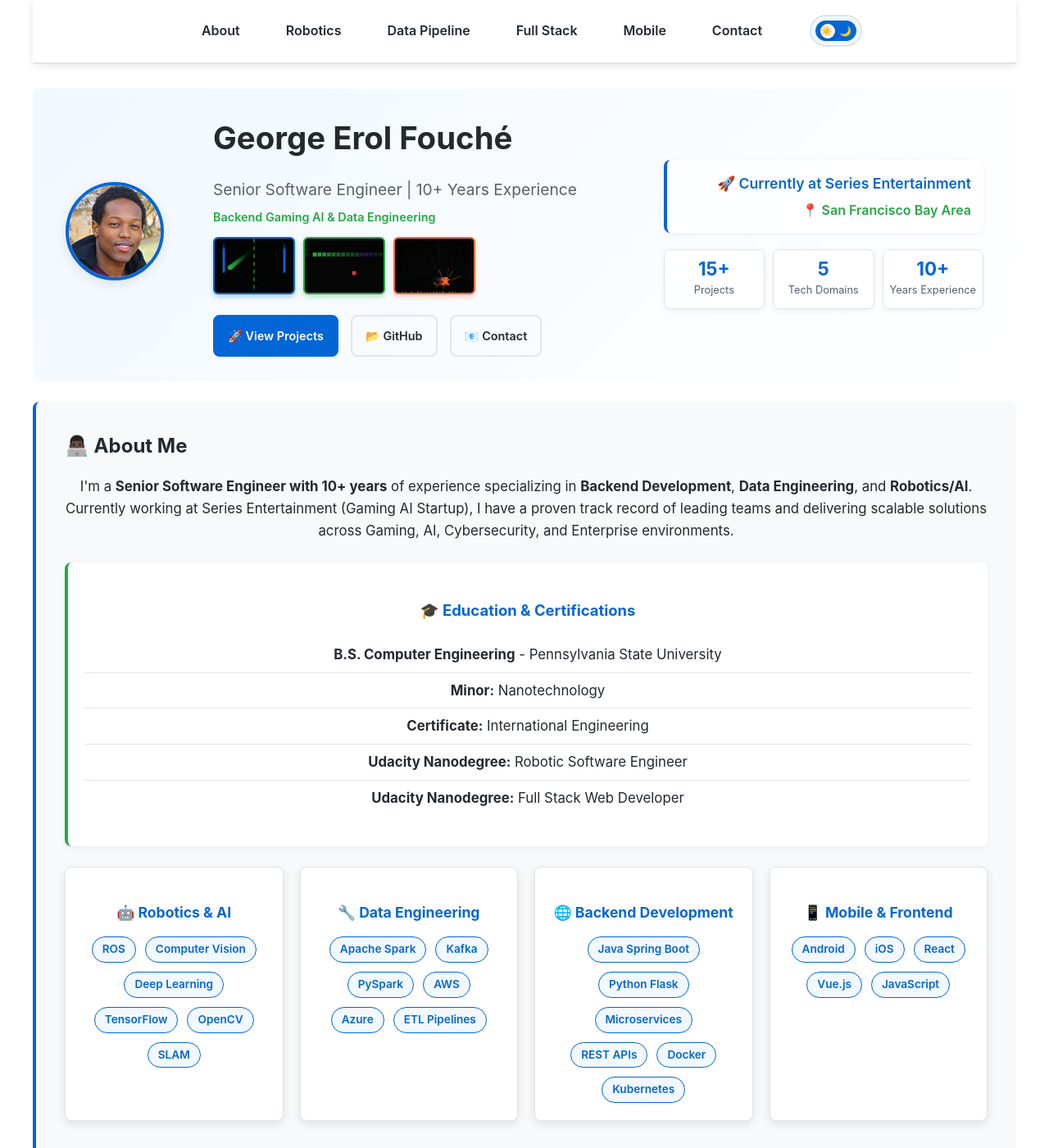
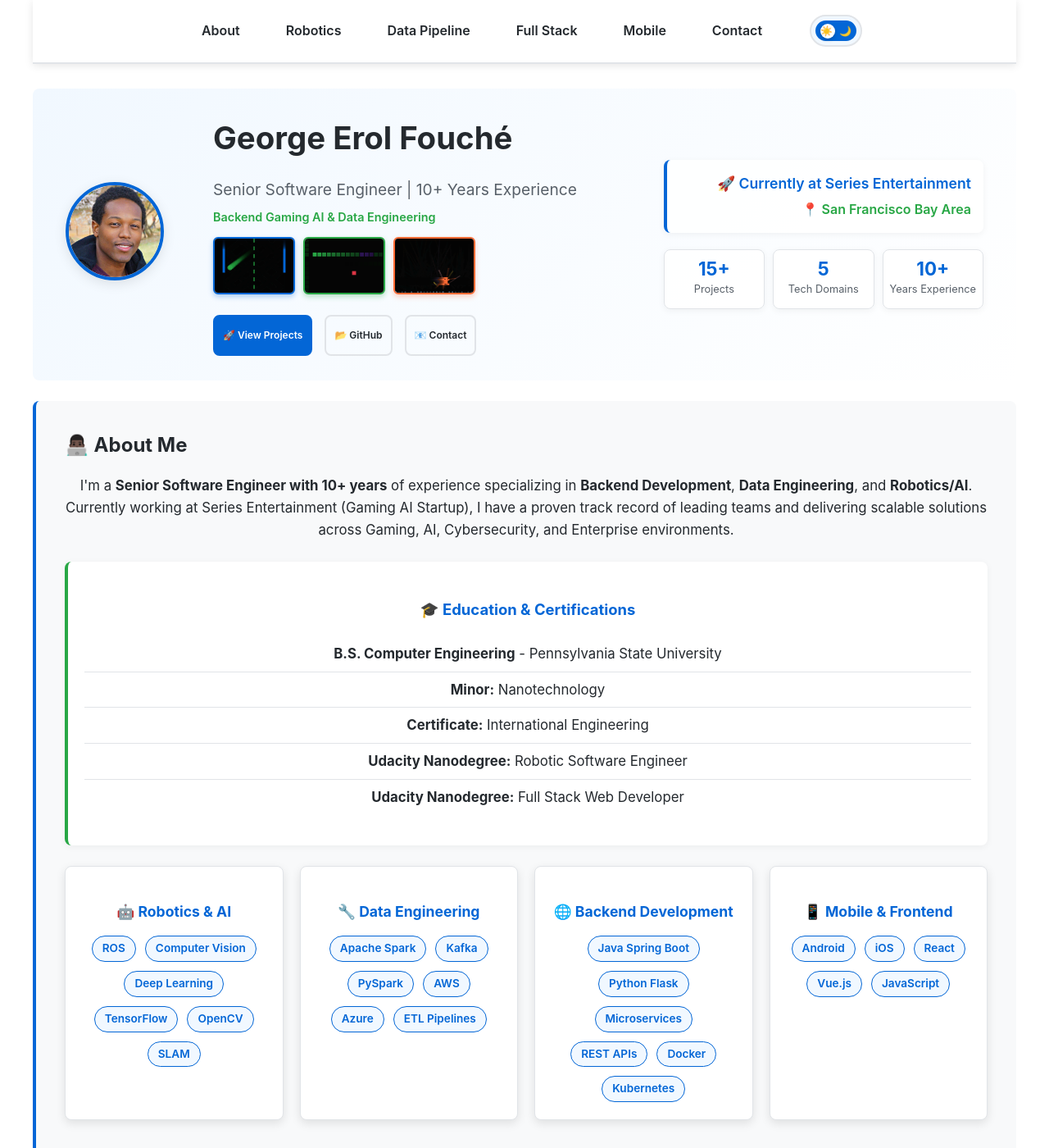
Before and after one commit to georgeerol/georgeerol.github.io, a Jekyll site: the page built from index.md, in a window 1280 px wide and 1400 px high. Shown: the whole window at 82% size. Built offline with Jekyll 4.4.1, drawn with Linux system fonts in a browser that asks for light colours.

Commit message:
Fix button alignment with consistent font sizing

```diff
--- a/assets/css/style.scss
+++ b/assets/css/style.scss
@@ -641,8 +641,8 @@ body {
 }
 
 #mobile .project-links .btn {
-  font-size: 0.85em;
-  padding: 10px 12px;
+  font-size: 0.75em;
+  padding: 8px 10px;
 }
 
 /* Enhanced button styles with consistent sizing */
@@ -650,18 +650,21 @@ body {
   display: flex;
   align-items: center;
   justify-content: center;
-  padding: 12px 16px;
+  padding: 8px 10px;
   text-decoration: none;
   border-radius: var(--border-radius);
   font-weight: 600;
-  font-size: 0.9em;
+  font-size: 0.75em; /* Smaller font to accommodate longer text */
   transition: all 0.3s ease;
   border: 2px solid;
   text-align: center;
-  min-height: 48px; /* Consistent button height */
-  white-space: nowrap;
+  min-height: 50px; /* Consistent button height */
+  line-height: 1.3;
   position: relative;
   overflow: hidden;
+  max-width: 100%;
+  white-space: nowrap;
+  text-overflow: ellipsis;
 }
 
 /* Button hover animation effect */
@@ -992,14 +995,14 @@ body {
   }
 
   .btn {
-    min-height: 44px;
-    font-size: 0.9em;
-    padding: 10px 16px;
+    min-height: 46px;
+    font-size: 0.75em;
+    padding: 8px 12px;
   }
 
   #mobile .project-links .btn {
-    font-size: 0.9em;
-    padding: 10px 16px;
+    font-size: 0.75em;
+    padding: 8px 12px;
   }
 
   .contact-links {
```
